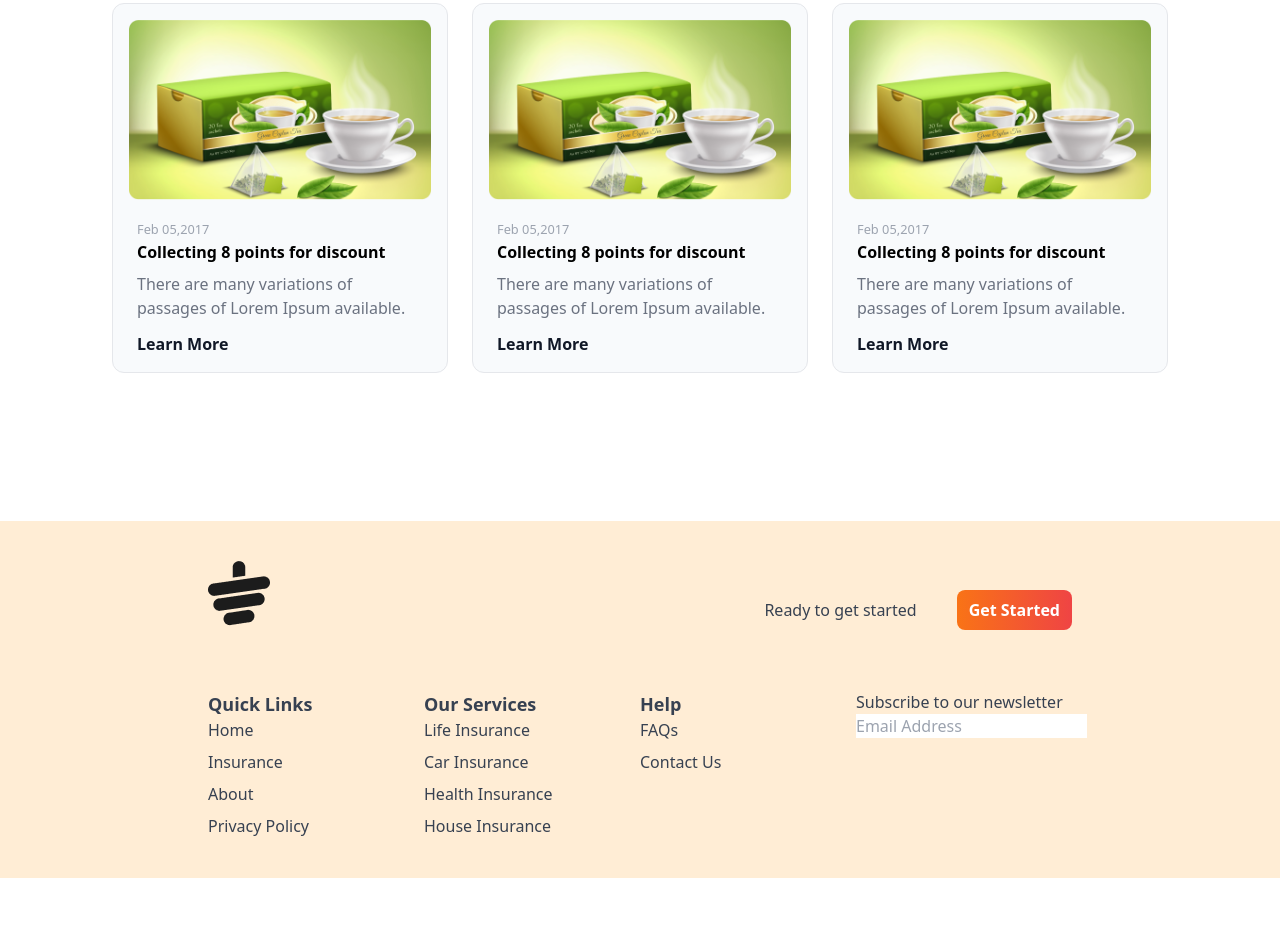
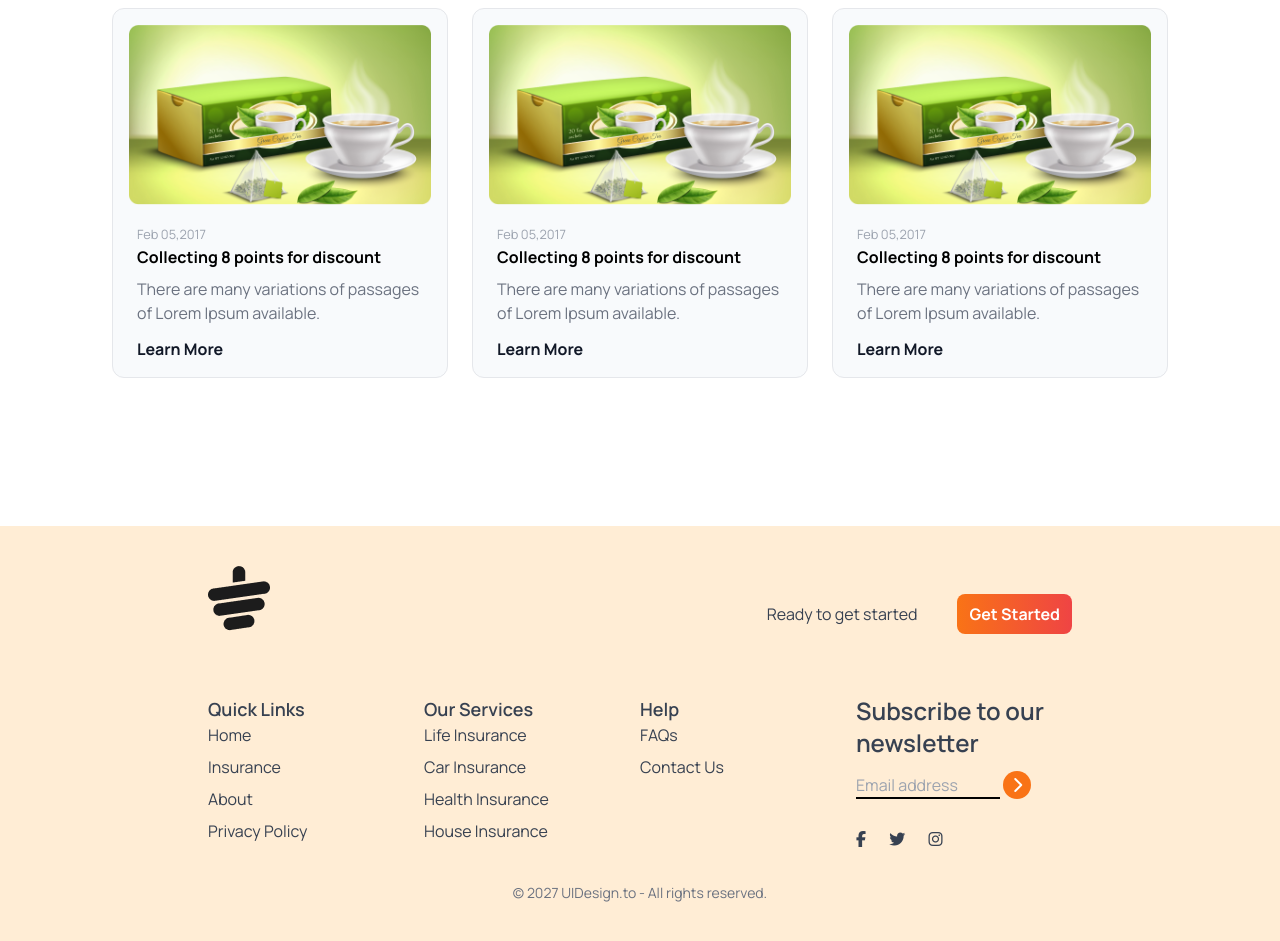
Before and after one commit to raad16/tea-house-with-tailwind, a plain HTML site: page index.html in a window 1280 px wide. Shown: the part 2712-3653 px from the top of the page. Before the commit the page ends 3590 px from the top, so only its background shows below. Drawn offline with nearby package versions, Linux system fonts and the light colour scheme.

Commit message:
footer section done

```diff
--- a/index.html
+++ b/index.html
@@ -18,13 +18,16 @@
             extend: {
               colors: {
                 clifford: '#da373d',
-              }
-            }
-          }
+              },
+              fontFamily:{
+                manrope: ['Manrope', 'sans-serif'],
+              },
+            },
+          },
         }
         </script>
     </head>
-    <body>
+    <body class="font-manrope">
         <!-- Main Content -->
         <main class="max-w-screen-xl mx-auto px-16 lg:px-28">
             <!-- Header Section -->
@@ -338,10 +341,21 @@
 
                      <!-- Fourth Column -->
                     <div>
-                        <h2>Subscribe to our newsletter</h2>
-                        <input placeholder="Email Address" type="email">
+                        <h2 class="text-2xl font-semibold mb-3">Subscribe to our newsletter</h2>
+                        <div>
+                            <input placeholder="Email address" type="email" class="bg-transparent border-b-2 border-black w-4/6">
+                            <i class="fa-solid fa-chevron-right w-7 h-7 bg-orange-500 rounded-full text-white inline-flex justify-center items-center"></i>
+                            <div class="flex justify-between w-2/5 mt-8 mb-2">
+                                <i class="fa-brands fa-facebook-f"></i>
+                                <i class="fa-brands fa-twitter"></i>
+                                <i class="fa-brands fa-instagram"></i>
+                            </div>
+                        </div>
                     </div>
                  </div>
+                <div class="text-center mt-7">
+                    <p class="text-sm text-gray-500">© 2027 UIDesign.to - All rights reserved.</p>
+                </div>
             </div>
          </footer>
     </body>
```
